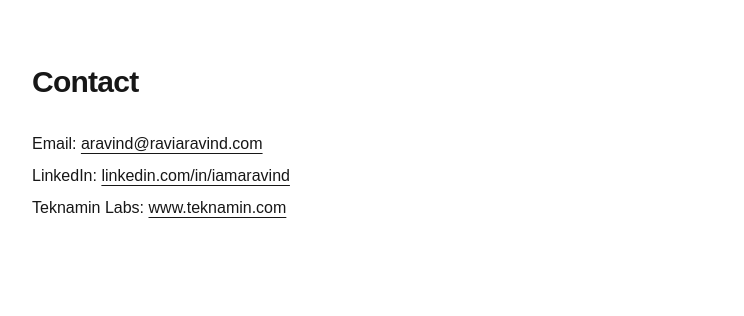
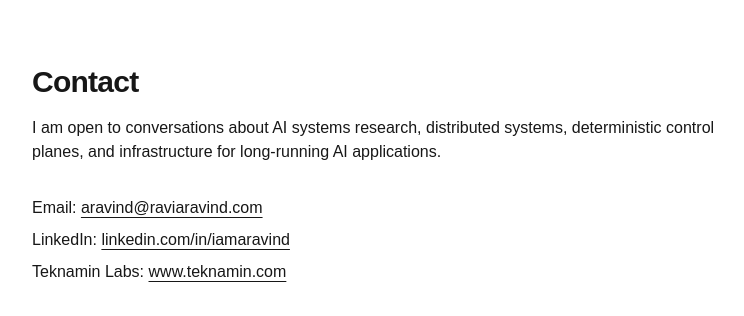
Before and after one commit to aravindravi-research/aravindravi-research.github.io, a Next.js app: page /contact in a window 1280 px wide. Shown: the top 316 px of the page, without its empty margins (248-992 px from the left). Built offline with nearby package versions, Linux system fonts and the light colour scheme; no server answers.

Commit message:
Add contact page collaboration context (#12)

```diff
--- a/src/app/contact/page.tsx
+++ b/src/app/contact/page.tsx
@@ -2,6 +2,10 @@ export default function ContactPage() {
   return (
     <main className="mx-auto max-w-3xl px-6 py-16">
       <h1 className="text-3xl font-semibold tracking-tight">Contact</h1>
+
+      <p className="mt-4">
+        I am open to conversations about AI systems research, distributed systems, deterministic control planes, and infrastructure for long-running AI applications.
+      </p>
 
       <ul className="mt-8 space-y-2">
         <li>Email: <a className="underline underline-offset-4" href="mailto:aravind@raviaravind.com">aravind@raviaravind.com</a></li>
```
